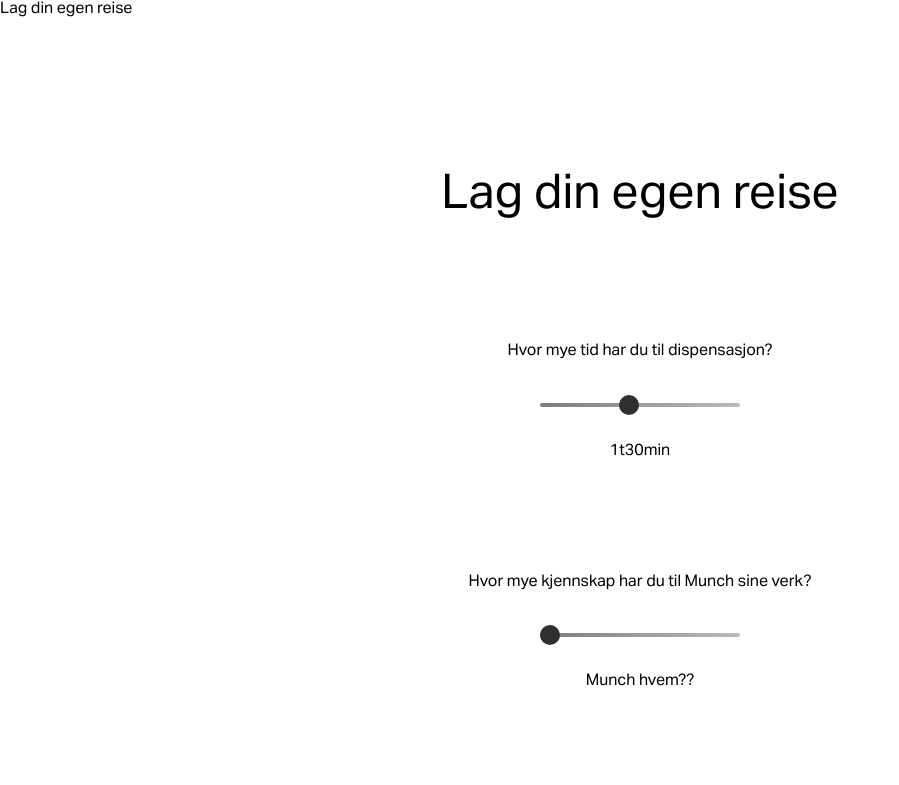
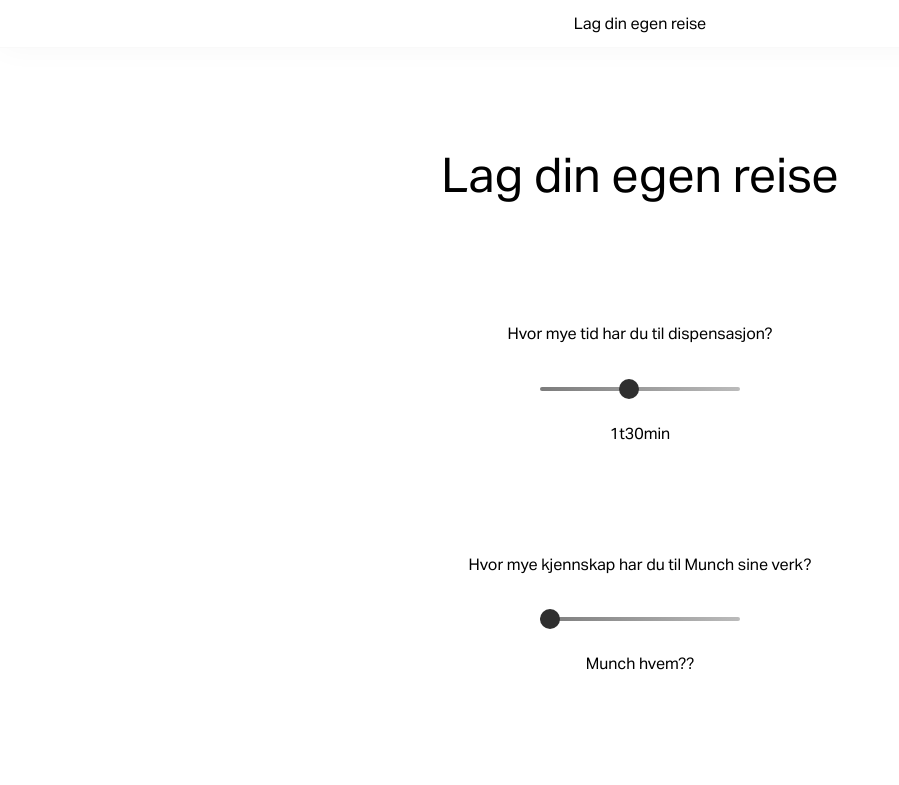
Before and after one commit to Fargekritt/SmidigEksamen, a React (Create React App) app in the folder frontend/: page /create in a window 1280 px wide. Shown: the top 785 px of the page, without its empty margins (0-899 px from the left). Built offline with nearby package versions, Linux system fonts and the light colour scheme; a web font is replaced by a local one.

Commit message:
Missing code from merge bug

```diff
--- a/frontend/src/assets/styles/app.scss
+++ b/frontend/src/assets/styles/app.scss
@@ -34,3 +34,44 @@
 small {
   font-size: $font_size--label;
 }
+
+.page-header {
+  height: $header_height;
+  position: fixed;
+  display: flex;
+  flex-direction: row;
+  align-items: center;
+  justify-content: space-between;
+  width: 100%;
+  min-width: $mobile_width--min;
+  top: 0;
+  left: 0;
+  background-color: $color_white;
+  border-bottom: 0.1em solid #dedede33;
+  box-shadow: 0 0 2em 0em #00000009;
+  z-index: 10;
+  padding-inline: 1em;
+
+  & .heading {
+    margin: auto;
+  }
+
+  & .item-left {
+    display: flex;
+    align-items: center;
+    position: absolute;
+    width: 3em;
+    height: 3em;
+    padding: 0.3em;
+  }
+}
+
+.App {
+  height: 100vh;
+}
+
+.page {
+  min-width: $mobile_width--min;
+  max-width: $mobile_width--max;
+  margin: auto;
+}
```
